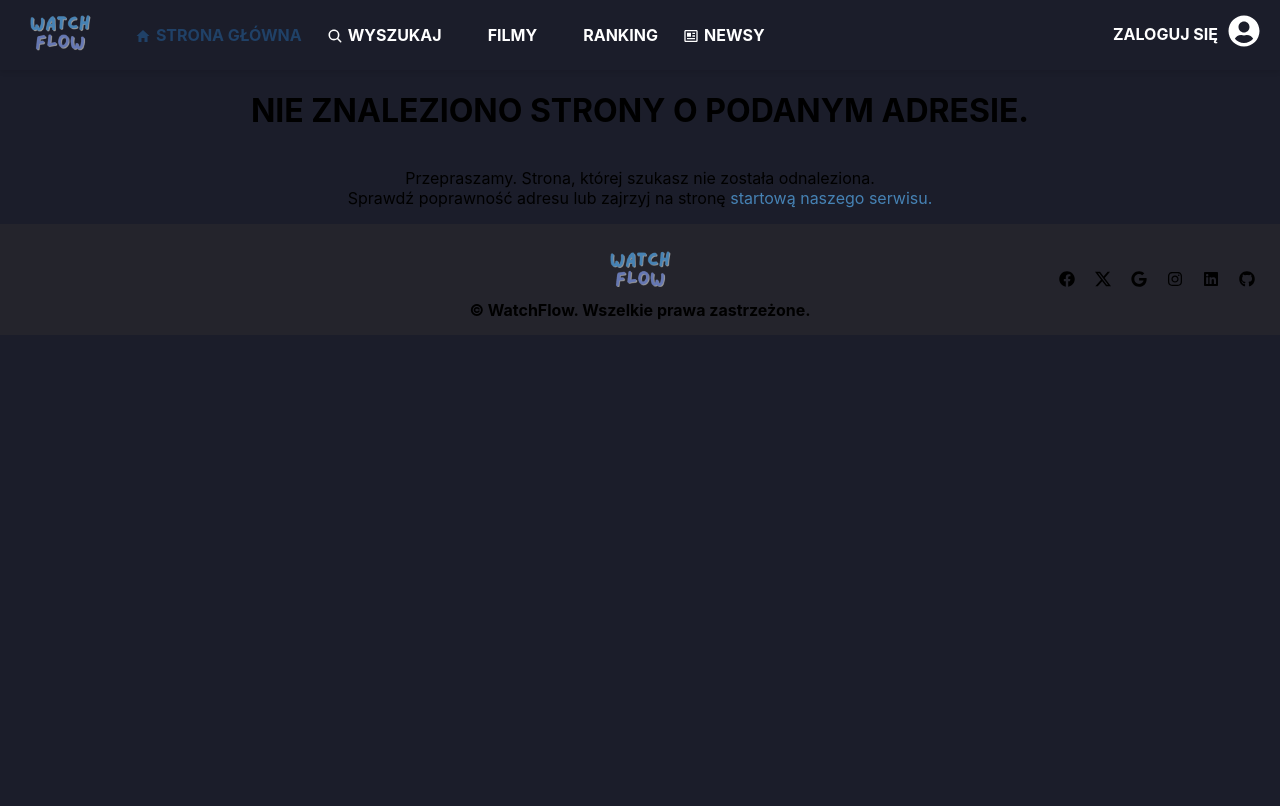
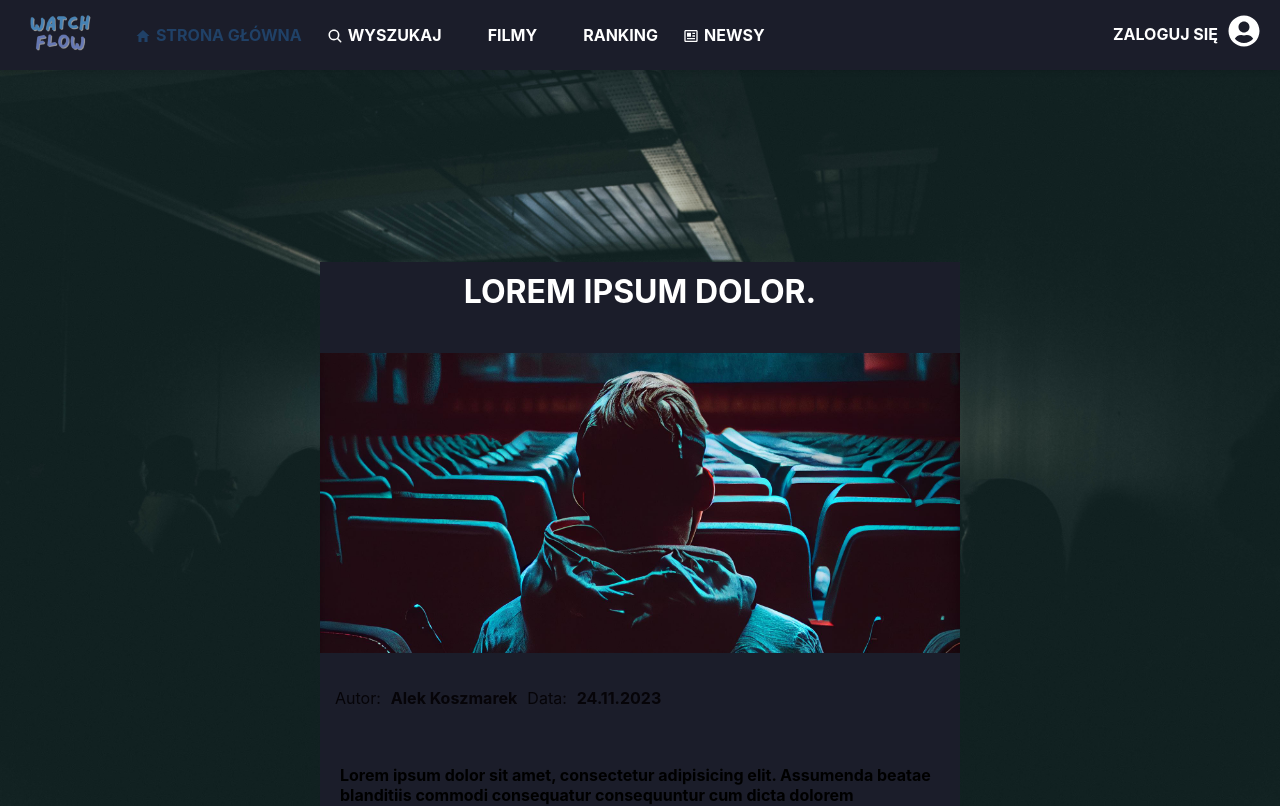
Before and after one commit to enqer/watchflow-react-app, a React (Create React App) app: page /news/2 in a window 1280 px wide. Shown: the top 806 px of the page. Built offline with nearby package versions, Linux system fonts and the light colour scheme; some icons are missing.

Commit message:
news page

```diff
--- a/src/components/home/home.jsx
+++ b/src/components/home/home.jsx
@@ -16,7 +16,7 @@
                         <p className="homePopularText">Newsy tygodnia</p>
                         <div className="homeNews">
                                 {arr2.map(a => (
-                                    <NewsCard img={img2} headline={"Marvel nie skasuje Kanga. Jonathan Majors to co innego"} />
+                                    <NewsCard id={Math.floor(Math.random() * 10)} img={img2} headline={"Marvel nie skasuje Kanga. Jonathan Majors to co innego"} />
                                 ))}
                         </div>
                 </div>
--- a/src/components/news/news.jsx
+++ b/src/components/news/news.jsx
@@ -4,12 +4,13 @@
 
 const News = () => {
     const arr2 = [1,2,3,4,5,6,7,8,9,10]
+
     return (
         <div className="newsContainer">
             <p className="newsHeaderText">Newsy tygodnia</p>
             <div className="newsWrapper">
                 {arr2.map(a => (
-                    <NewsCard img={img2} headline={"Marvel nie skasuje Kanga. Jonathan Majors to co innego"} />
+                    <NewsCard id={Math.floor(Math.random() * 10)} img={img2} headline={"Marvel nie skasuje Kanga. Jonathan Majors to co innego"} />
                 ))}
             </div>
         </div>
--- a/src/components/news/newsCard.css
+++ b/src/components/news/newsCard.css
@@ -7,6 +7,7 @@
     padding: 10px;
     margin: 5px;
     cursor: pointer;
+    text-decoration: none;
 }
 .newsCardImg {
     width: 100%;
--- a/src/components/news/newsCard.jsx
+++ b/src/components/news/newsCard.jsx
@@ -1,16 +1,17 @@
 import './newsCard.css'
+import {Link} from "react-router-dom";
 const NewsCard = (props) => {
 
 
 
     return (
-        <div className="newsCardContainer" >
+        <Link to={`/news/${props.id}`} className="newsCardContainer" >
             <div className="newsCardWrapperImg">
                 <img className="newsCardImg" src={props.img}/>
             </div>
             <p className="newsCardHeadline">{props.headline}</p>
 
-        </div>
+        </Link>
     )
 }
 export default NewsCard
--- /dev/null
+++ b/src/components/news/newsPage.css
@@ -0,0 +1,62 @@
+.newsPageBackground {
+    margin: 0;
+    background: url('../../img/news_background.jpg') no-repeat center center fixed;
+    background-size: cover;
+    padding-top: 20vh;
+
+
+}
+.newsPageContainer {
+    background-color: rgba(27,29,42,1);
+    width: 50%;
+    margin: auto;
+
+}
+.newsPageHeadline {
+    font-size: 32px;
+    color: white;
+    text-align: center;
+    padding: 10px;
+    text-transform: uppercase;
+    font-weight: bold;
+}
+
+.newsPageContainer img {
+    width: 100%;
+    height: 300px;
+    background-size: cover;
+    object-fit:cover;
+}
+
+.newsPageInfo {
+    display: flex;
+    margin: 10px;
+}
+.newsPageInfo p {
+    padding: 5px;
+    color: var(--black);
+}
+.newsPageAuthor:hover {
+    color: var(--darkBlue);
+}
+
+.newsPageText {
+    padding: 10px;
+    margin-left: 10px;
+}
+
+.newsPageMore {
+    display: flex;
+    flex-direction: column;
+}
+
+.newsPageMore p {
+    font-size: 26px;
+    padding: 10px;
+}
+
+.newsPageMoreNews {
+    display: flex;
+    height: 40vh;
+    justify-content: space-around;
+}
--- /dev/null
+++ b/src/components/news/newsPage.jsx
@@ -0,0 +1,38 @@
+import './newsPage.css'
+import img from "../../img/background.jpg";
+import NewsCard from "./newsCard";
+import img2 from "../../img/news.jpg";
+
+const NewsPage = (props) => {
+    // TODO ugliest view i have ever seen, please change it
+    return(
+        <div className={"newsPageBackground"}>
+            <div className="newsPageContainer">
+                    <p className={"newsPageHeadline"}>Lorem ipsum dolor.</p>
+                    <img src={img} />
+                <div className="newsPageInfo">
+                    <p>Autor:</p>
+                    <p className={"newsPageAuthor"} style={{fontWeight: 'bold'}}>Alek Koszmarek</p>
+                    <p>Data:</p>
+                    <p style={{fontWeight: 'bold'}}>24.11.2023</p>
+                </div>
+                <div className={"newsPageText"}>
+                    <p style={{fontWeight: 'bold'}}>Lorem ipsum dolor sit amet, consectetur adipisicing elit. Assumenda beatae blanditiis commodi consequatur consequuntur cum dicta dolorem doloremque dolores eos, excepturi explicabo facere fuga, harum impedit iste laboriosam magni maxime modi obcaecati odio odit officia omnis porro provident quae quas recusandae reiciendis repellat saepe sed sint sit temporibus vel veniam voluptas voluptatum! A accusamus ad atque blanditiis consequatur eaque, eligendi facilis incidunt, magnam minima molestias non unde vero voluptate voluptates. Adipisci, amet animi asperiores, cupiditate deleniti dolor doloremque eius error illum impedit ipsum itaque iure minima nobis, nostrum odit provident quo recusandae repudiandae sapiente sequi totam ut. Beatae debitis, excepturi expedita magnam maxime natus nihil non odio odit, ratione repellat soluta tempora voluptatum. A ad alias asperiores blanditiis consequuntur corporis cum doloremque, enim ipsa iste laboriosam laborum minima nobis placeat quaerat quo ratione repellat rerum saepe sapiente sequi sit tempore vero. A alias beatae eveniet harum illo illum non quo!</p>
+                    <p>Lorem ipsum dolor sit amet, consectetur adipisicing elit. Assumenda beatae blanditiis commodi consequatur consequuntur cum dicta dolorem doloremque dolores eos, excepturi explicabo facere fuga, harum impedit iste laboriosam magni maxime modi obcaecati odio odit officia omnis porro provident quae quas recusandae reiciendis repellat saepe sed sint sit temporibus vel veniam voluptas voluptatum! A accusamus ad atque blanditiis consequatur eaque, eligendi facilis incidunt, magnam minima molestias non unde vero voluptate voluptates. Adipisci, amet animi asperiores, cupiditate deleniti dolor doloremque eius error illum impedit ipsum itaque iure minima nobis, nostrum odit provident quo recusandae repudiandae sapiente sequi totam ut. Beatae debitis, excepturi expedita magnam maxime natus nihil non odio odit, ratione repellat soluta tempora voluptatum. A ad alias asperiores blanditiis consequuntur corporis cum doloremque, enim ipsa iste laboriosam laborum minima nobis placeat quaerat quo ratione repellat rerum saepe sapiente sequi sit tempore vero. A alias beatae eveniet harum illo illum non quo!</p>
+                    <p>Lorem ipsum dolor sit amet, consectetur adipisicing elit. Assumenda beatae blanditiis commodi consequatur consequuntur cum dicta dolorem doloremque dolores eos, excepturi explicabo facere fuga, harum impedit iste laboriosam magni maxime modi obcaecati odio odit officia omnis porro provident quae quas recusandae reiciendis repellat saepe sed sint sit temporibus vel veniam voluptas voluptatum! A accusamus ad atque blanditiis consequatur eaque, eligendi facilis incidunt, magnam minima molestias non unde vero voluptate voluptates. Adipisci, amet animi asperiores, cupiditate deleniti dolor doloremque eius error illum impedit ipsum itaque iure minima nobis, nostrum odit provident quo recusandae repudiandae sapiente sequi totam ut. Beatae debitis, excepturi expedita magnam maxime natus nihil non odio odit, ratione repellat soluta tempora voluptatum. A ad alias asperiores blanditiis consequuntur corporis cum doloremque, enim ipsa iste laboriosam laborum minima nobis placeat quaerat quo ratione repellat rerum saepe sapiente sequi sit tempore vero. A alias beatae eveniet harum illo illum non quo!</p>
+                </div>
+                <div className="newsPageMore">
+                    <p>Zobacz więcej newsów</p>
+                    <div className="newsPageMoreNews">
+                    {[1,2].map(a => (
+                        <NewsCard id={Math.floor(Math.random() * 10)} img={img2} headline={"Marvel nie skasuje Kanga. Jonathan Majors to co innego"} />
+                    ))}
+                    </div>
+                </div>
+            </div>
+
+        </div>
+    )
+}
+
+export default NewsPage
--- a/src/index.js
+++ b/src/index.js
@@ -9,6 +9,7 @@
 import NotFound from "./components/notFound";
 import Ranking from "./components/ranking/ranking";
 import News from "./components/news/news";
+import NewsPage from "./components/news/newsPage";
 
 
 
@@ -21,6 +22,7 @@
                                <Route path="/movies" element={<Movies />}/>
                                <Route path="/ranking" element={<Ranking />}/>
                                <Route path="/news" element={<News />}/>
+                               <Route path="/news/:id" element={<NewsPage />}/>
                                <Route path="*" element={<NotFound/>}/>
                            </Route>
                       </Routes>
```
Also changed, not shown: src/img/news_background.jpg (added).
